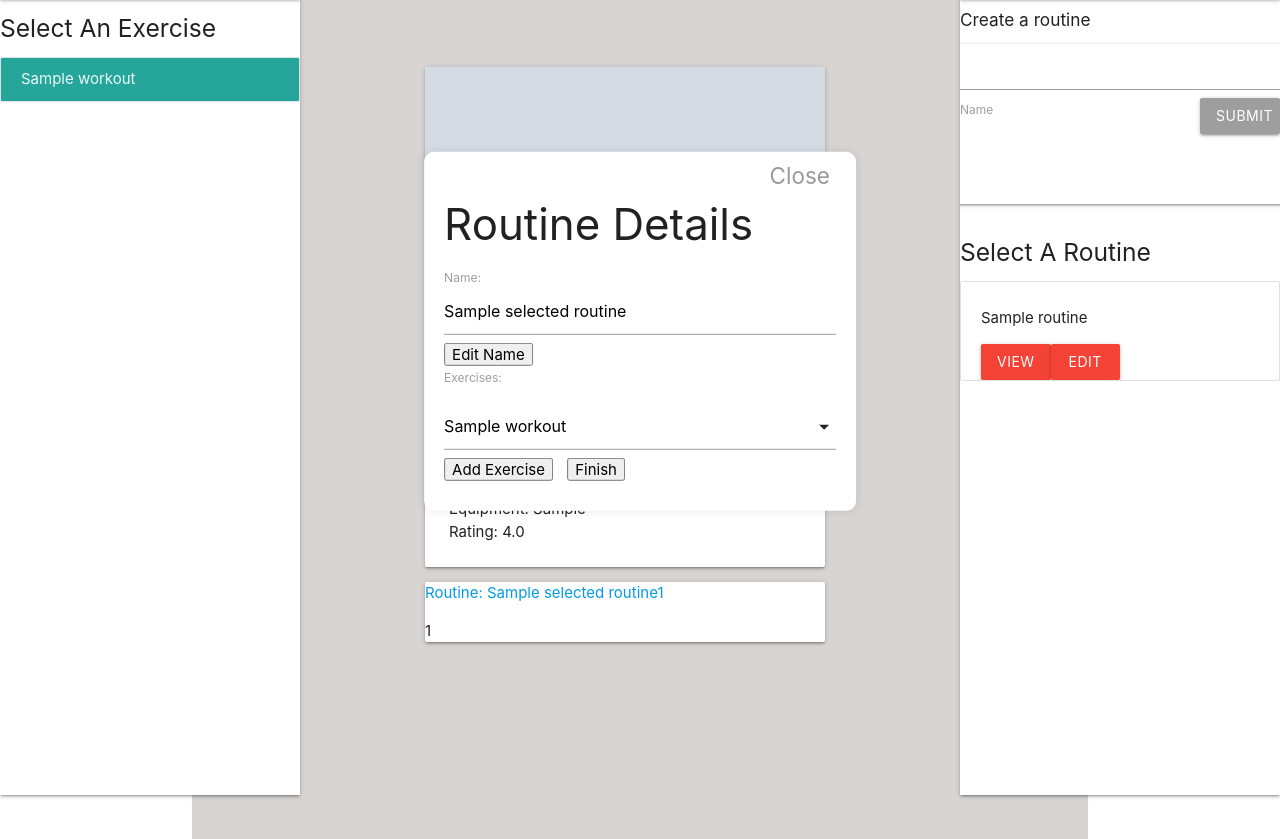
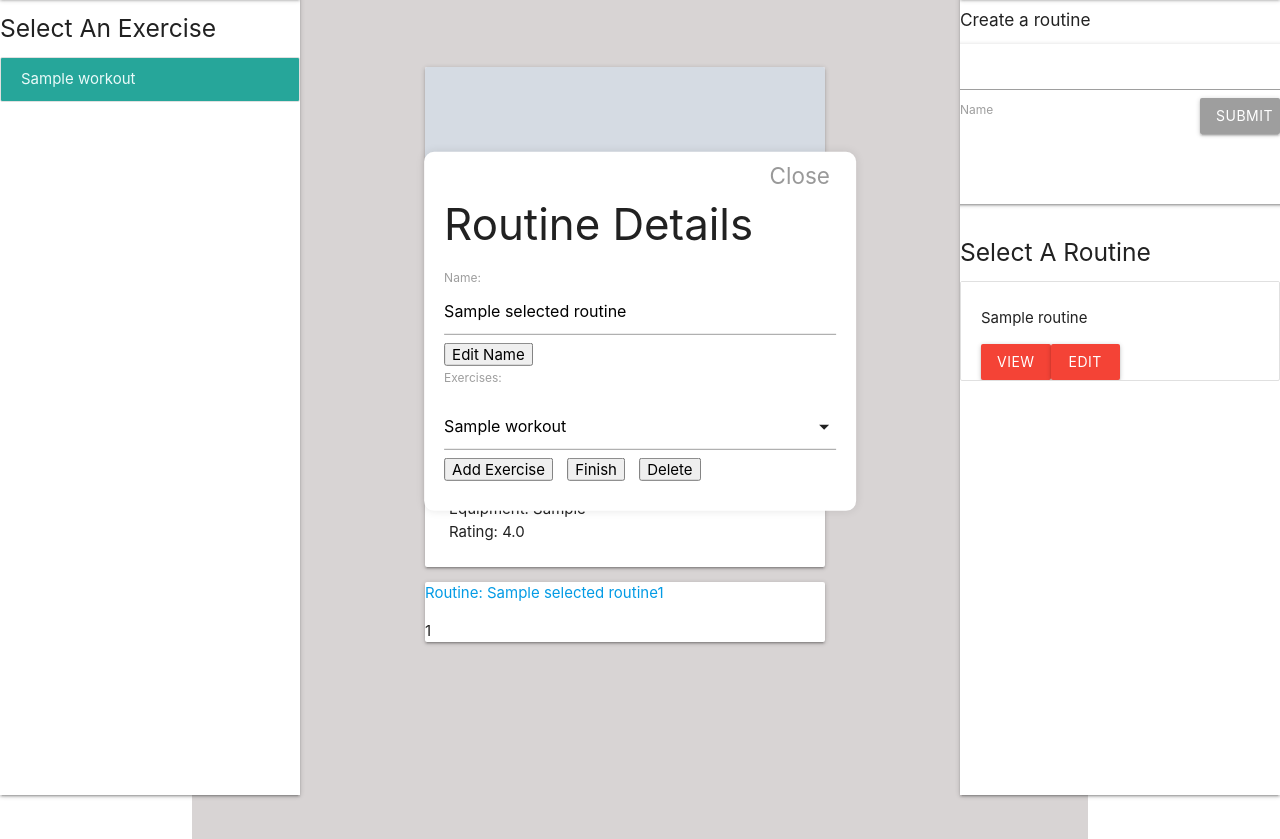
Before and after one commit to jonsnation/Fitness360, a Flask app: template App/templates/index.html in a window 1280 px wide. Shown: the part 65-904 px from the top of the page. Run offline with Flask 3, Linux system fonts and the light colour scheme; tables that the repository leaves empty hold one stand-in row (values such as "Sample post"); the template is opened without the code that fills it: values that come from a table or form of the project are taken from there, most other values are stand-ins (such as "Sample title", 1, 10 or a date in 2020); grey boxes marked "Sample" are stand-in pictures.

Commit message:
add button works

```diff
--- a/App/templates/index.html
+++ b/App/templates/index.html
@@ -142,6 +142,7 @@
             </select>
             <button type="button" id="add-exercise-btn">Add Exercise</button>
             <button type="submit" id="finish-btn">Finish</button>
+            <button type="button" id="deleteBtn">Delete</button>
         </form>
         <button type="button" id="close-popup-btn">Close</button>
     </div>
--- a/App/views/index.py
+++ b/App/views/index.py
@@ -14,6 +14,7 @@ from App.controllers import (
     create_routine,
     create_routine_declaration,
     find_routine,
+    find_workout,
     get_all_routines,
     get_routine_by_name,
     get_routine_by_id,
@@ -45,11 +46,12 @@ def index_page(workout_id = 1, routine_id = 1):
     workouts = get_all_workouts()
     declared_routine = get_routine_by_id(routine_id)
     routines = get_user_routines(jwt_current_user.id)
+    user_routines = get_all_workouts_in_routines(routine_id)
 
     if declared_routine:
         workout_routines = get_all_workout_routines()
         selected_routine = get_routine_by_id(declared_routine.routine_id)
-        user_routines = get_all_workouts_in_routines(routine_id)
+
     else:
         declared_routine = create_routine_declaration(jwt_current_user)
         workout_routines = get_all_workout_routines()
```
